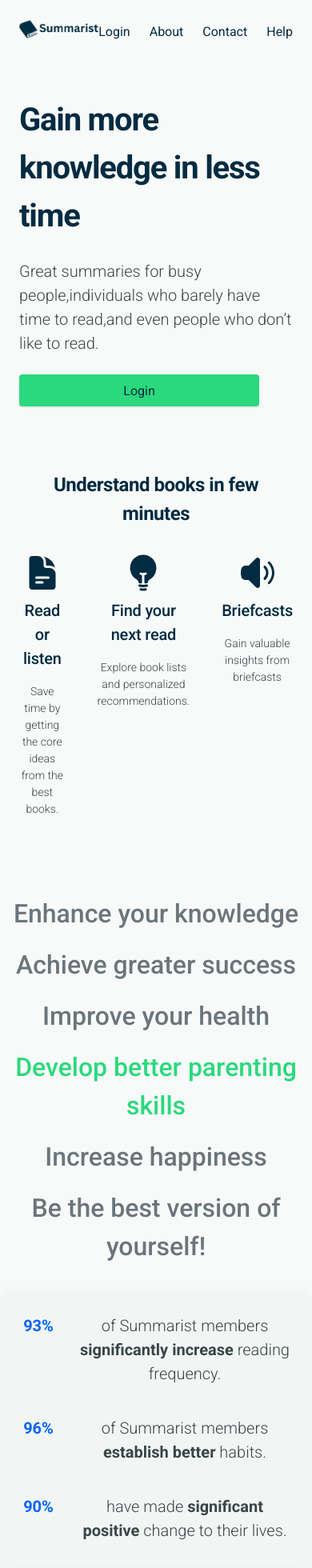
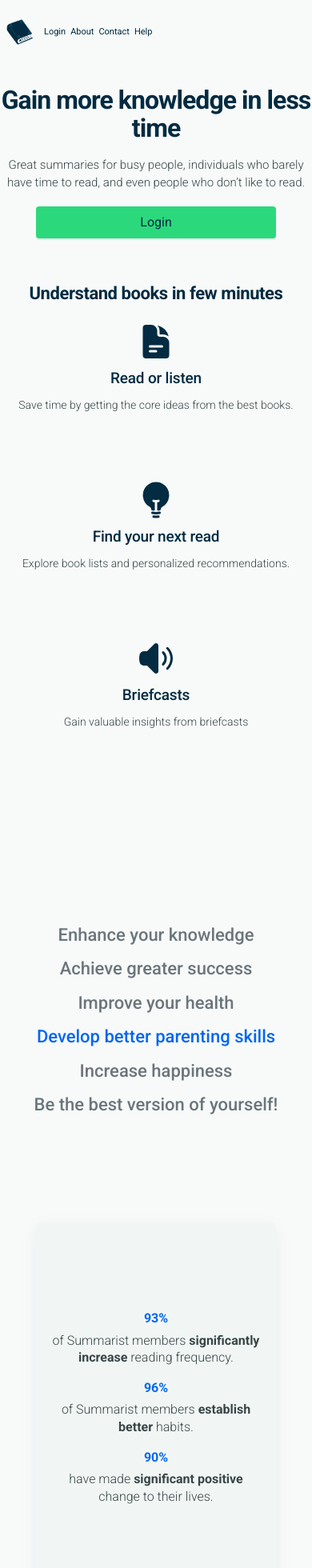
Before and after one commit to LowesPubAldi/summarist, a Next.js app: page / in a window 390 px wide. Shown: the top 1960 px of the page at 80% size. Built offline with nearby package versions, Linux system fonts and the light colour scheme.

Commit message:
Refine responsive layouts and footer

```diff
--- a/next.config.ts
+++ b/next.config.ts
@@ -1,6 +1,7 @@
 import type { NextConfig } from "next";
 
 const nextConfig: NextConfig = {
+  allowedDevOrigins: ["127.0.0.1", "localhost"],
   images: {
     remotePatterns: [
       {
--- a/src/app/page.module.css
+++ b/src/app/page.module.css
@@ -76,6 +76,7 @@
 
 :global(.landing__image--mask img) {
   width: 100%;
+  height: auto;
   display: block;
 }
 
@@ -99,7 +100,8 @@
   display: grid;
   grid-template-columns: repeat(3, 1fr);
   gap: 40px;
-  margin-bottom: 96px;
+  margin-bottom: 32px;
+  align-items: stretch;
 }
 
 :global(.features) {
@@ -107,6 +109,8 @@
   flex-direction: column;
   align-items: center;
   text-align: center;
+  height: 100%;
+  min-height: 180px;
 }
 
 :global(.features__icon) {
@@ -136,7 +140,7 @@
 }
 
 :global(.statistics__container) {
-  padding: 64px 0;
+  padding: 24px 0;
 }
 
 :global(.statistics__heading) {
@@ -151,16 +155,16 @@
 }
 
 :global(.statistics__heading--active) {
-  color: #2bd97c;
+  color: #0365f2;
 }
 
 :global(.statistics__wrapper) {
   display: flex;
   flex-direction: row;
-  align-items: flex-start;
-  gap: 80px;
+  align-items: stretch;
+  gap: 40px;
   max-width: 1000px;
-  margin: 0 auto 56px;
+  margin: 0 auto 40px;
 }
 
 :global(.statistics__wrapper:last-child) {
@@ -171,6 +175,7 @@
 :global(.statistics__content--details) {
   width: 100%;
   text-align: center;
+  min-height: 464px;
 }
 
 :global(.statistics__content--header) {
@@ -188,18 +193,19 @@
   display: flex;
   flex-direction: column;
   justify-content: center;
-  gap: 20px;
+  gap: 12px;
   background-color: #f1f6f4;
-  padding: 32px 40px;
+  padding: 20px 28px;
   border-radius: 8px;
   box-shadow: 0 8px 24px rgba(3, 43, 65, 0.05);
 }
 
 :global(.statistics__data) {
   display: flex;
-  gap: 24px;
+  gap: 16px;
   align-items: flex-start;
-  margin-bottom: 18px;
+  margin-bottom: 0;
+  min-height: 60px;
 }
 
 :global(.statistics__data:last-child) {
@@ -260,6 +266,7 @@
 :global(.reviews__btn--wrapper) {
   display: flex;
   justify-content: center;
+  margin-top: 48px;
 }
 
 :global(.numbers) {
@@ -321,6 +328,106 @@
   display: inline;
 }
 
+@media (min-width: 769px) {
+  .page :global(.row) {
+    width: 100%;
+    max-width: none;
+    margin: 0;
+    padding-left: 0;
+    padding-right: 24px;
+  }
+
+  .page :global(.nav__wrapper) {
+    max-width: none;
+    width: 100%;
+    justify-content: space-between;
+    margin: 0;
+    padding-left: 0;
+    padding-right: 24px;
+  }
+
+  .page :global(.landing__wrapper) {
+    width: 100%;
+    max-width: 1160px;
+    margin: 0 auto;
+    justify-content: space-between;
+    gap: 24px;
+  }
+
+  .page :global(.landing__content) {
+    flex: 1 1 500px;
+    max-width: 500px;
+  }
+
+  .page :global(.landing__image--mask) {
+    flex: 1 1 300px;
+    max-width: 300px;
+  }
+
+  .page :global(.reviews__wrapper) {
+    display: grid;
+    grid-template-columns: repeat(2, minmax(0, 1fr));
+    gap: 32px 40px;
+    width: 100%;
+    max-width: 1100px;
+    margin: 0 auto;
+  }
+
+  .page :global(.review) {
+    margin-bottom: 0;
+    padding: 28px;
+    height: 100%;
+  }
+
+  .page :global(.review__name) {
+    font-size: 18px;
+    font-weight: 500;
+  }
+
+  .page :global(.review__body) {
+    font-size: 17px;
+    line-height: 1.7;
+  }
+
+  .page :global(.review__stars svg) {
+    width: 18px;
+    height: 18px;
+  }
+
+  .page :global(.footer__top--wrapper) {
+    display: grid;
+    grid-template-columns: repeat(4, minmax(0, 1fr));
+    gap: 20px 20px;
+    width: 100%;
+    max-width: 960px;
+    margin: 0 auto 56px;
+    align-items: start;
+  }
+
+  .page :global(.footer__block) {
+    width: 100%;
+  }
+
+  .page :global(.footer__link--title) {
+    font-size: 18px;
+    margin-bottom: 10px;
+  }
+
+  .page :global(.footer__link) {
+    font-size: 16px;
+    line-height: 1.35;
+  }
+
+  .page :global(.footer__copyright) {
+    font-size: 17px;
+    line-height: 1.35;
+  }
+
+  .page :global(.section__title) {
+    text-align: center;
+  }
+}
+
 @media (hover: hover) and (pointer: fine) {
   :global(.nav__list--login:hover) {
     color: #2bd97c;
@@ -328,8 +435,51 @@
 }
 
 @media (max-width: 768px) {
+  :global(.nav) {
+    height: 72px;
+  }
+
+  :global(.nav__wrapper) {
+    flex-wrap: nowrap;
+    padding: 0 12px;
+    gap: 10px;
+    justify-content: flex-start;
+  }
+
+  :global(.nav__img--mask) {
+    width: 33vw;
+    max-width: 240px;
+    min-width: 168px;
+    flex: 0 0 33vw;
+  }
+
+  :global(.nav__list--wrapper) {
+    flex: 0 0 auto;
+    justify-content: flex-start;
+    gap: 18px;
+    font-size: 15px;
+    min-width: 0;
+    margin-left: 7px;
+  }
+
   :global(.landing__image--mask) {
     display: none;
+  }
+
+  :global(.landing__wrapper) {
+    width: 100%;
+    justify-content: center;
+    align-items: center;
+  }
+
+  :global(.landing__content) {
+    max-width: 560px;
+    text-align: center;
+    margin: 0 auto;
+  }
+
+  :global(.home__cta--btn) {
+    margin: 0 auto;
   }
 
   :global(.statistics__wrapper) {
@@ -402,26 +552,45 @@
   }
 }
 
-@media (max-width: 375px) {
+@media (max-width: 400px) {
+  :global(.row) {
+    width: 100vw;
+    max-width: none;
+    padding: 0;
+  }
+
+  :global(.nav) {
+    height: 80px;
+  }
+
   :global(.nav__wrapper) {
-    padding: 0 16px;
-    gap: 12px;
+    justify-content: flex-start;
+    padding: 0 8px;
+    gap: 6px;
   }
 
   :global(.nav__img--mask) {
-    max-width: 64px;
+    width: 34px !important;
+    min-width: 34px;
+    flex: 0 0 34px;
     overflow: hidden;
   }
 
   :global(.nav__img) {
-    width: 200px;
+    width: 140px !important;
+    max-width: none !important;
     height: auto;
     display: block;
+    margin-left: 0;
+    transform: none !important;
   }
 
   :global(.nav__list--wrapper) {
-    gap: 14px;
-    font-size: 14px;
+    flex: 0 0 auto;
+    width: auto;
+    justify-content: flex-start;
+    gap: 6px;
+    font-size: 11px;
   }
 
   :global(.statistics__wrapper) {
@@ -430,6 +599,7 @@
     margin: 0 auto;
     justify-content: center;
     gap: 16px;
+    width: 100%;
   }
 
   :global(.statistics__content--details) {
@@ -446,4 +616,121 @@
   :global(.statistics__data--number) {
     min-width: 0;
   }
+  :global(.container) {
+    padding: 28px 0;
+  }
+
+  :global(.landing__wrapper) {
+    width: 100%;
+    margin-left: 0;
+  }
+
+  :global(.landing__content) {
+    width: 100%;
+    max-width: none;
+  }
+
+  :global(.landing__content__title) {
+    font-size: 32px;
+    line-height: 1.1;
+    margin-bottom: 18px;
+  }
+
+  :global(.landing__content__subtitle) {
+    font-size: 15px;
+    line-height: 1.45;
+    margin-bottom: 18px;
+  }
+
+  :global(.section__title) {
+    font-size: 22px;
+    line-height: 1.15;
+    margin-bottom: 24px;
+  }
+
+  :global(.features__wrapper) {
+    grid-template-columns: 1fr;
+    gap: 18px;
+    margin-bottom: 64px;
+    width: 100%;
+  }
+
+  :global(.features) {
+    width: 100%;
+  }
+
+  :global(.features__title) {
+    font-size: 19px;
+    margin-bottom: 8px;
+  }
+
+  :global(.features__sub--title) {
+    font-size: 14px;
+    line-height: 1.45;
+  }
+
+  :global(.statistics__container) {
+    padding: 48px 0;
+  }
+
+  :global(.statistics__wrapper) {
+    gap: 20px;
+    margin: 0 auto 32px;
+    width: 100%;
+  }
+
+  :global(.statistics__content--details) {
+    padding: 20px 16px;
+    gap: 16px;
+  }
+
+  :global(.statistics__heading) {
+    font-size: 22px;
+    line-height: 1.2;
+  }
+
+  :global(.statistics__data) {
+    gap: 6px;
+  }
+
+  :global(.statistics__data--number),
+  :global(.statistics__data--title) {
+    font-size: 16px;
+    line-height: 1.35;
+  }
+
+  :global(.review) {
+    padding: 12px;
+    margin-bottom: 20px;
+  }
+
+  :global(.reviews__wrapper) {
+    width: 100%;
+    max-width: none;
+  }
+
+  :global(.review__body) {
+    font-size: 12px;
+    line-height: 1.5;
+  }
+
+  :global(.numbers) {
+    padding: 20px 16px 28px;
+    width: 100%;
+  }
+
+  :global(.numbers__wrapper) {
+    gap: 20px;
+  }
+
+  :global(.numbers__title) {
+    font-size: 28px;
+    line-height: 1.1;
+    margin-bottom: 12px;
+  }
+
+  :global(.numbers__sub--title) {
+    font-size: 13px;
+    line-height: 1.45;
+  }
 }
--- a/src/app/page.tsx
+++ b/src/app/page.tsx
@@ -54,7 +54,7 @@ useEffect(() => {
         <nav className="nav">
       <div className="nav__wrapper">
         <figure className="nav__img--mask">
-          <Image className="nav__img" src="/logo.png" alt="Summarist" width={180} height={40} priority />
+          <img className="nav__img" src="/logo.png" alt="Summarist" />
         </figure>
         <ul className="nav__list--wrapper">
           <li
@@ -83,9 +83,9 @@ useEffect(() => {
                 in less time
               </div>
               <div className="landing__content__subtitle">
-                Great summaries for busy people,
+                Great summaries for busy people,{' '}
                 <br className="remove--tablet" />
-                individuals who barely have time to read,
+                individuals who barely have time to read,{' '}
                 <br className="remove--tablet" />
                 and even people who don’t like to read.
               </div>
@@ -227,7 +227,7 @@ useEffect(() => {
                 </div>
               </div>
               <div className="review__body">
-                This app has been a <b>game-changer</b> for me! It&apos;s saved me so
+                This app has been a <b>game-changer</b>{' '}for me! It&apos;s saved me so
                 much time and effort in reading and comprehending books. Highly
                 recommend it to all book lovers.
               </div>
@@ -242,8 +242,8 @@ useEffect(() => {
                 </div>
               </div>
               <div className="review__body">
-                I love this app! It provides
-                <b>concise and accurate summaries</b> of books in a way that is
+                I love this app! It provides{' '}
+                <b>concise and accurate summaries</b>{' '}of books in a way that is
                 easy to understand. It&apos;s also very user-friendly and intuitive.
               </div>
             </div>
@@ -259,7 +259,8 @@ useEffect(() => {
               <div className="review__body">
                 This app is a great way to get the main takeaways from a book
                 without having to read the entire thing.
-                <b>The summaries are well-written and informative.</b>
+                {' '}
+                <b>The summaries are well-written and informative.</b>{' '}
                 Definitely worth downloading.
               </div>
             </div>
@@ -273,8 +274,8 @@ useEffect(() => {
                 </div>
               </div>
               <div className="review__body">
-                If you&apos;re a busy person who
-                <b>loves reading but doesn&apos;t have the time</b> to read every
+                If you&apos;re a busy person who{' '}
+                <b>loves reading but doesn&apos;t have the time</b>{' '}to read every
                 book in full, this app is for you! The summaries are thorough
                 and provide a great overview of the books content.
               </div>
```
Also changed, not shown: src/app/choose-plan/page.module.css (+78 -2 lines), src/app/choose-plan/page.tsx (+9 -7 lines), src/app/choose-plan/stripePayment.ts (+10 -0 lines), src/app/components/PaymentModal.tsx (+29 -0 lines), src/app/globals.css (+96 -0 lines).
